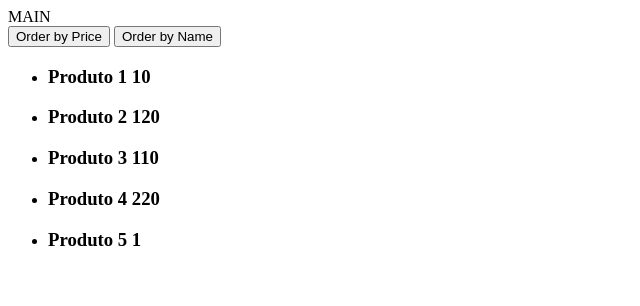
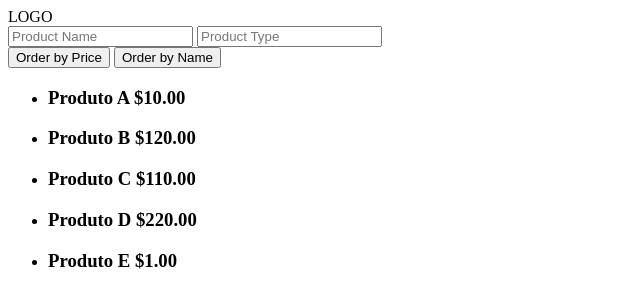
Before and after one commit to zenangular-maceio/shopping-flash, a website: page app/index.html in a window 1280 px wide. Shown: the whole page, without its empty margins (0-640 px from the left). Drawn offline with nearby package versions, Linux system fonts and the light colour scheme; some packages are replaced by stand-ins of ours.

Commit message:
Add search functionality to Main

```diff
--- a/app/main/main.html
+++ b/app/main/main.html
@@ -1,4 +1,9 @@
-MAIN
+<header>
+    <div id="logo">LOGO</div>
+    <input type="search" ng-model="search.name" placeholder="Product Name">
+    <input type="search" ng-model="search.type" placeholder="Product Type">
+
+</header>
 
 <div id="filters-container">
 	<button ng-click="property = 'price'; reverse=!reverse">Order by Price</button>
@@ -7,7 +12,7 @@ MAIN
 
 <div id="products-container">
 	<ul>
-		<li ng-repeat="product in products | orderBy:property:reverse" >
+		<li ng-repeat="product in products | orderBy:property:reverse | filter: search" >
 			<fl-product-widget name="{{product.name}}" price="{{product.price}}"></fl-product-widget>
 		</li>
 	</ul>
--- a/app/product/productDirective.js
+++ b/app/product/productDirective.js
@@ -8,6 +8,6 @@ angular.module('sf.product')
 			name: '@',
 			price: '@'
 		},
-		template: '<h3>{{name}}  {{price}}</h3>'
+		template: '<h3>{{name}}  {{price | currency}}</h3>'
 	};
 });
--- a/app/product/productService.js
+++ b/app/product/productService.js
@@ -6,7 +6,7 @@ angular.module('sf.product')
         // privado
         var products = [{
                 id: 1,
-                name: "Produto 1",
+                name: "Produto A",
                 price: 10,
                 type: "Brinquedo",
                 photos: ["foto1","foto2"],
@@ -14,7 +14,7 @@ angular.module('sf.product')
         },
             {
                 id: 2,
-                name: "Produto 2",
+                name: "Produto B",
                 price: 120,
                 type: "Livro",
                 photos: ["foto1","foto2"],
@@ -22,7 +22,7 @@ angular.module('sf.product')
         },
         {
                 id: 3,
-                name: "Produto 3",
+                name: "Produto C",
                 price: 110,
                 type: "Flash Pro",
                 photos: ["foto1","foto2"],
@@ -30,7 +30,7 @@ angular.module('sf.product')
         },
         {
                 id: 4,
-                name: "Produto 4",
+                name: "Produto D",
                 price: 220,
                 type: "Livro",
                 photos: ["foto1","foto2"],
@@ -38,7 +38,7 @@ angular.module('sf.product')
         },
         {
                 id: 5,
-                name: "Produto 5",
+                name: "Produto E",
                 price: 1,
                 type: "Livro",
                 photos: ["foto1","foto2"],
```
